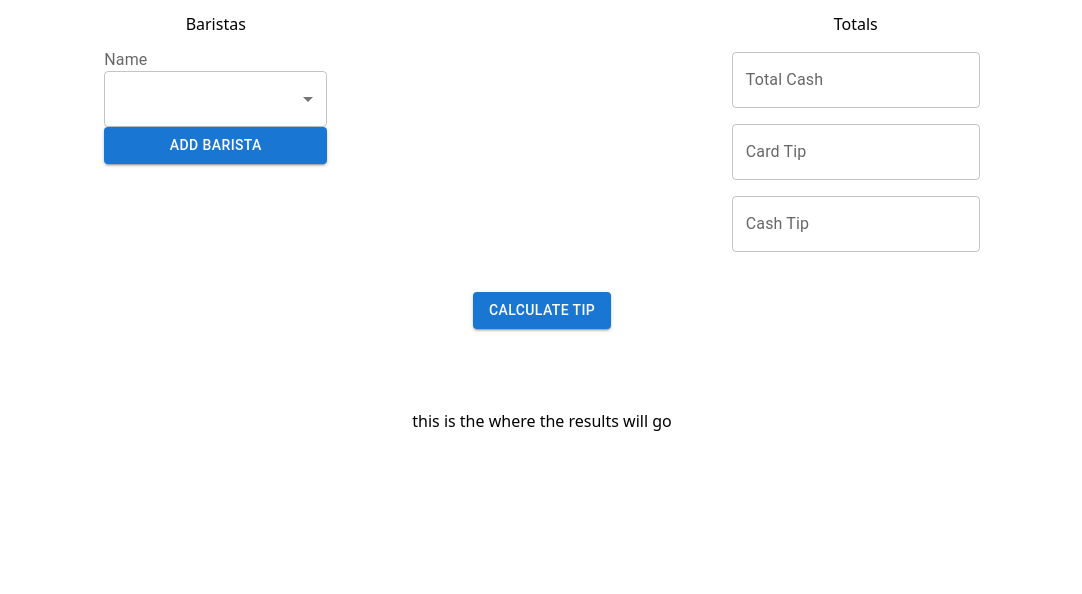
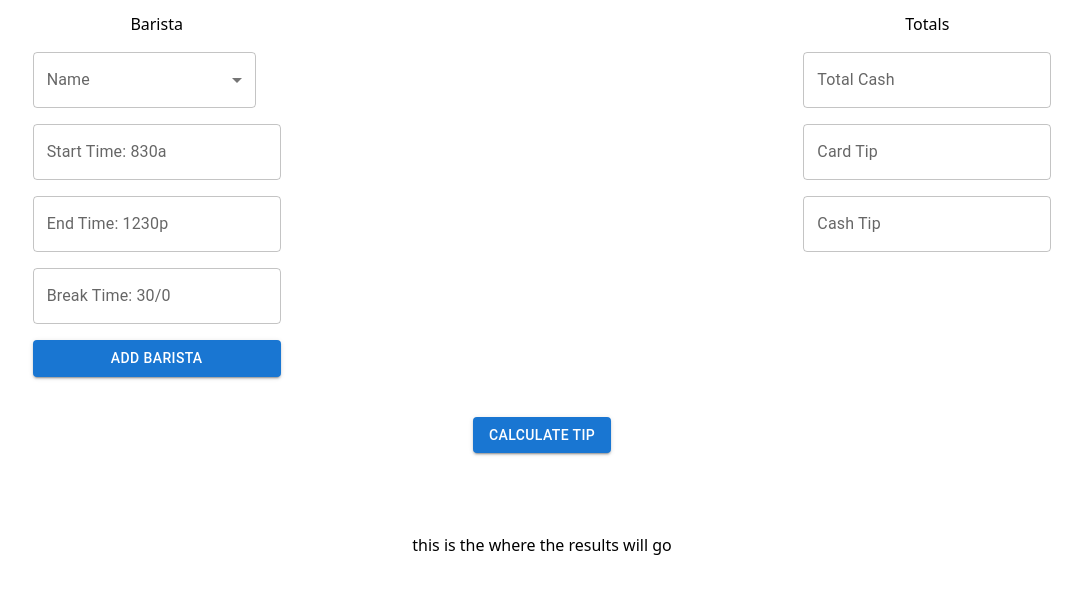
Before and after one commit to tkang611/schedule-tip-generator, a React app: page / in a window 1280 px wide. Shown: the top 594 px of the page, without its empty margins (98-1180 px from the left). Built offline with nearby package versions, Linux system fonts and the light colour scheme.

Commit message:
Deleted the Barista.jsx context, put the component to show baristas in the state, it's own component. / Bug with handleSubmit and handleDelete buttons

```diff
--- a/package.json
+++ b/package.json
@@ -22,6 +22,7 @@
   "dependencies": {
     "@emotion/react": "^11.10.5",
     "@emotion/styled": "^11.10.5",
+    "@mui/icons-material": "^5.11.0",
     "@mui/material": "^5.11.3",
     "express": "^4.18.2",
     "nodemon": "^2.0.20"
--- a/src/components/Baristas.jsx
+++ b/src/components/Baristas.jsx
@@ -1,8 +1,6 @@
 import * as React from "react";
-import { useBaristaContext } from "../context/BaristaContext.jsx";
 import { useBaristasContext} from "../context/BaristasContext.jsx"
-import { TextField, Select, MenuItem, InputLabel } from "@mui/material";
-import { Button } from "@mui/material";
+import { TextField, MenuItem, Button } from "@mui/material";
 
 const Baristas = () => {
 
@@ -19,73 +17,44 @@ const Baristas = () => {
       endTime: endTime,
       breakTime: breakTime
     };
-
-    setBaristas((prev) => [...prev, newBarista]);
+    // check if there are already more than 5 baristas in the array
+    if(baristas.length >= 5) {
+      alert('Too many baristas breh.')
+    }
+    // check if any of the fields are empty
+    else if(newBarista.barista === "" || newBarista.startTime === "" || newBarista.endTime === "") {
+      alert('You left a field empty breh.')
+    }
+    // check if the barista already exists in the baristas array
+    else if(baristas.some(e => e.barista.includes(newBarista.barista))){
+      alert('You already have this barista breh.')
+    }
+    // if all checks out, add the new barista to the baristas array
+    else {
+      setBaristas((prev) => [...prev, newBarista]);
+    }
   }
 
-  const baristaNames = ['Tim', 'Sung', 'Jess', 'Will', 'Eli', 'Nicole'];
+  let baristaNames = ['Tim', 'Sung', 'Jess', 'Will', 'Eli', 'Nicole'];
 
   return(
     <div className="flex flex-col">
-      <h1 className="flex justify-center my-3">Baristas</h1>
-      {baristas.map((el) => {
-        return(
-          <Select value={el.barista}>
-            {baristaNames.map((barista) => (
-              <MenuItem value={barista} onClick={() => setBarista(barista)}>{barista}</MenuItem>
-            ))}
-          </Select>
-        )
-      })}
+      <h1 className="flex justify-center mt-3">Barista</h1>
+        <TextField select label="Name" value={barista} id="name-input" sx={{width: '223px', my: 2}}>
+          {baristaNames.map((baristaName) => (
+            <MenuItem key={baristaName} value={baristaName} onClick={() => setBarista(baristaName)}>
+              {baristaName}
+            </MenuItem>
+          ))}
+        </TextField>
 
-      <InputLabel id="barista-name">Name</InputLabel>
-      <Select id="barista-name" sx={{width:'223px'}}>
-        {baristaNames.map((barista) => (
-          <MenuItem value={barista} onClick={() => setBarista(barista)}>{barista}</MenuItem>
-        ))}
-      </Select>
-
-      {/* <TextField
-        label="Name"
-        variant="outlined"
-        onChange={(e) => setBarista(e.target.value)}
-        sx={{mb: 2}}
-      /> */}
+      <TextField onChange={(e) => setStartTime(e.target.value)} label="Start Time: 830a" sx={{mb: 2}}/>
+      <TextField onChange={(e) => setEndTime(e.target.value)} label="End Time: 1230p" sx={{mb: 2}}/>
+      <TextField onChange={(e) => setBreakTime(e.target.value)} label="Break Time: 30/0" sx={{mb: 2}}/>
 
       <Button variant="contained" onClick={handleSubmit}>Add Barista</Button>
-
     </div>
   )
-
-  // return(
-  //   <div className="field-container flex flex-col">
-  //     <h1 className="flex justify-center mt-3">Baristas</h1>
-  //     <TextField
-  //       label="Name"
-  //       variant="outlined"
-  //       sx={{
-  //         my: 2
-  //       }} />
-  //     <TextField
-  //       label="Name"
-  //       variant="outlined"
-  //       sx={{
-  //         mb: 2
-  //       }} />
-  //     <TextField
-  //       label="Name"
-  //       variant="outlined"
-  //       sx={{
-  //         mb: 2
-  //       }} />
-  //     <TextField
-  //       label="Name"
-  //       variant="outlined"
-  //       sx={{
-
-  //       }} />
-  //   </div>
-  // )
 }
 
 export default Baristas;
--- a/src/components/Results.jsx
+++ b/src/components/Results.jsx
@@ -1,6 +1,4 @@
 import * as React from "react";
-import { useBaristaContext } from "../context/BaristaContext.jsx";
-
 const Results = () => {
 
   return(
--- /dev/null
+++ b/src/components/ShowBaristas.jsx
@@ -0,0 +1,38 @@
+import * as React from "react";
+import { IconButton, Box } from "@mui/material";
+import DeleteIcon from '@mui/icons-material/Delete';
+import { useBaristasContext } from "../context/BaristasContext.jsx";
+
+const ShowBaristas = () => {
+
+  const { baristas } = useBaristasContext();
+
+  const handleDelete = (baristaName) => {
+    const foundBarista = baristas.findIndex((barista) => barista.barista === baristaName);
+
+    console.log(foundBarista)
+
+    if(foundBarista > -1) {
+      baristas.splice(foundBarista, 1);
+    }
+  }
+
+  return (
+    <div className="flex flex-col mt-12">
+      {baristas.map((el) => {
+        return(
+          <Box key={el.barista} className="h-14 flex justify-center items-center">
+            <div className="flex flex-row items-center">
+              <b>{el.barista}</b>: {el.startTime} - {el.endTime} with {el.breakTime} break.
+              <IconButton>
+                <DeleteIcon onClick={handleDelete(el.barista)}/>
+              </IconButton>
+            </div>
+          </Box>
+        )
+      })}
+    </div>
+  )
+}
+
+export default ShowBaristas
--- a/src/containers/Calculator.jsx
+++ b/src/containers/Calculator.jsx
@@ -1,5 +1,4 @@
 import * as React from "react";
-import { useBaristaContext } from "../context/BaristaContext.jsx";
 import Fields from "./Fields";
 import Results from "../components/Results";
 import CalculateButton from "../components/Button.jsx";
--- a/src/containers/Fields.jsx
+++ b/src/containers/Fields.jsx
@@ -1,11 +1,13 @@
 import * as React from "react";
 import Baristas from "../components/Baristas";
+import ShowBaristas from "../components/ShowBaristas"
 import Totals from "../components/Totals";
 
 const Fields = () => {
   return (
     <div id="fields-container" className="flex justify-around">
       <Baristas />
+      <ShowBaristas />
       <Totals />
     </div>
   )
--- a/src/context/BaristaContext.jsx
+++ /dev/null
@@ -1,38 +0,0 @@
-import * as React from 'react';
-
-const defaultState = {
-  barista: '',
-  startTime: '',
-  endTime: '',
-  breakTime: 0
-}
-
-const BaristaContext = React.createContext(defaultState);
-
-const BaristaContextProvider = ({children}) => {
-  const [barista, setBarista] = React.useState('');
-  const [startTime, setStartTime] = React.useState('');
-  const [endTime, setEndTime] = React.useState('');
-  const [breakTime, setBreakTime] = React.useState(0);
-
-  return (
-    <BaristaContext.Provider
-      value={{
-        barista,
-        startTime,
-        endTime,
-        breakTime,
-        setBarista,
-        setStartTime,
-        setEndTime,
-        setBreakTime
-      }}
-    >
-      {children}
-    </BaristaContext.Provider>
-  )
-}
-
-export const useBaristaContext = () => React.useContext(BaristaContext)
-
-export default BaristaContextProvider;
--- a/src/main.js
+++ b/src/main.js
@@ -1,7 +1,6 @@
 import * as React from "react";
 import { createRoot } from "react-dom/client"
 import TotalsContextProvider from "./context/TotalsContext.jsx";
-import BaristaContextProvider from "./context/BaristaContext.jsx";
 import BaristasContextProvider from "./context/BaristasContext.jsx";
 import App from './app.jsx';
 import './index.css'
@@ -9,11 +8,9 @@ import './index.css'
 let root = createRoot(document.getElementById('root'));
 
 root.render(
-  <BaristaContextProvider>
-    <BaristasContextProvider>
-      <TotalsContextProvider>
-        <App />
-      </TotalsContextProvider>
-    </BaristasContextProvider>
-  </BaristaContextProvider>
+  <BaristasContextProvider>
+    <TotalsContextProvider>
+      <App />
+    </TotalsContextProvider>
+  </BaristasContextProvider>
 );
```
Also changed, not shown: 3 other files (tests, documents, lock files or other folders).
